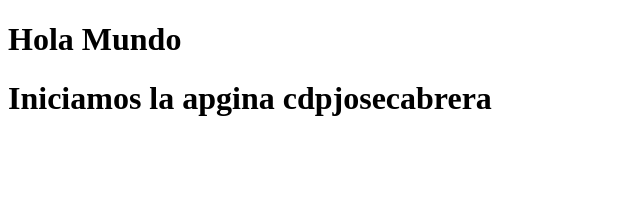
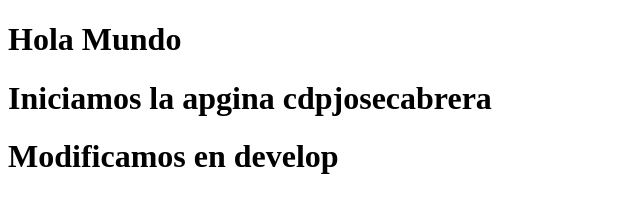
Before and after one commit to pabloSanchezExamengit/cdpjosecabrera, a plain HTML site: page index.html in a window 1280 px wide. Shown: the whole page, without its empty margins (0-640 px from the left). Drawn offline with Linux system fonts and the light colour scheme.

Commit message:
Modificamos: Develop

```diff
--- a/index.html
+++ b/index.html
@@ -8,5 +8,6 @@
 <body>
     <h1>Hola Mundo</h1>
     <h1>Iniciamos la apgina cdpjosecabrera</h1>
+    <h1>Modificamos en develop</h1>
 </body>
 </html>
```
